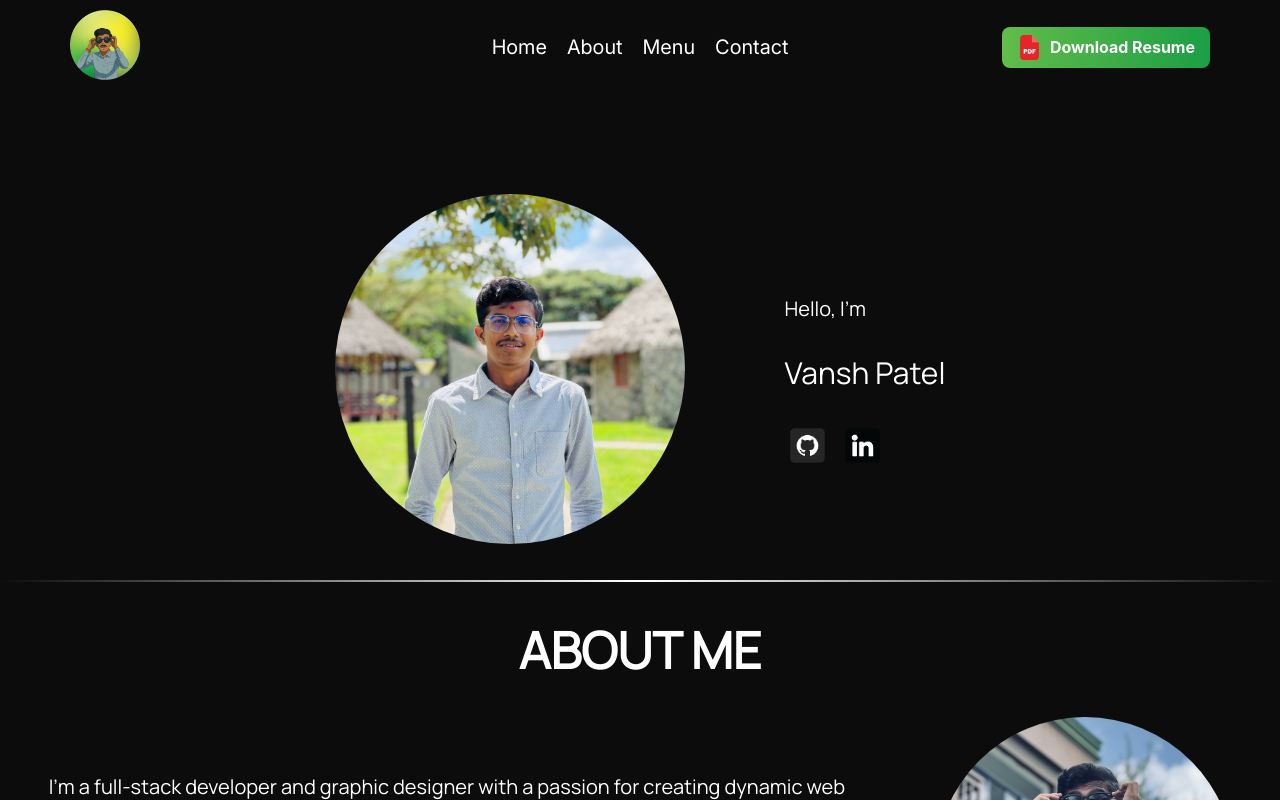
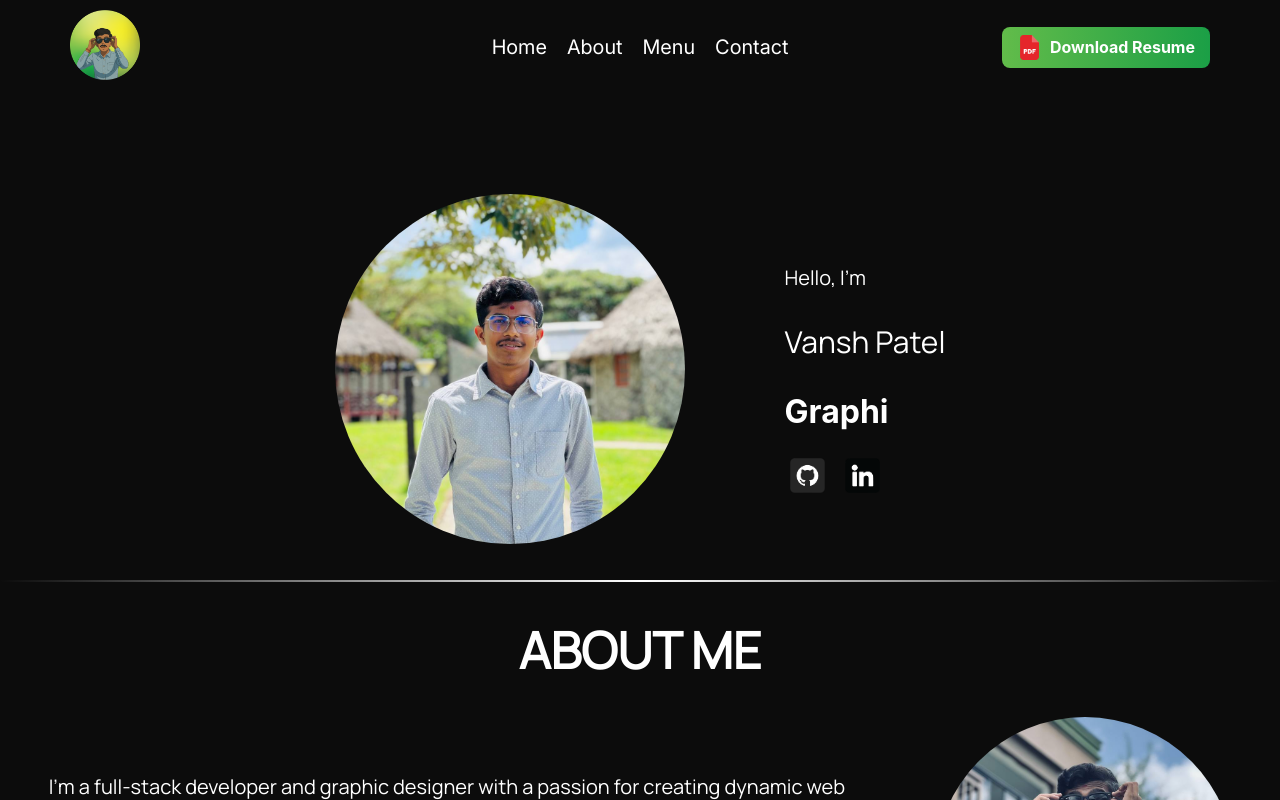
Before and after one commit to patel-vansh1607/vansh-patel, a React (Create React App) app: page / in a window 1280 px wide. Shown: the top 800 px of the page. Built offline with nearby package versions, Linux system fonts and the light colour scheme.

Commit message:
changing the text in typewriting

```diff
--- a/src/components/TypeWriter.js
+++ b/src/components/TypeWriter.js
@@ -40,7 +40,7 @@ const Typewriter = ({ texts, period = 2000 }) => {
 };
 
 const TypeWriterr = () => {
-  return <Typewriter texts={["Hi, I'm Si.", "I am Creative.", "I Love Design.", "I Love to Develop."]} period={2000} />;
+  return <Typewriter texts={["Graphic Designer", "Full-Stack Engineering Student", "Photographer", "Videographer", "Video Editor", "UI/UX Designer", "Proud Developer"]} period={2000} />;
 };
 
 export default TypeWriterr;
```
